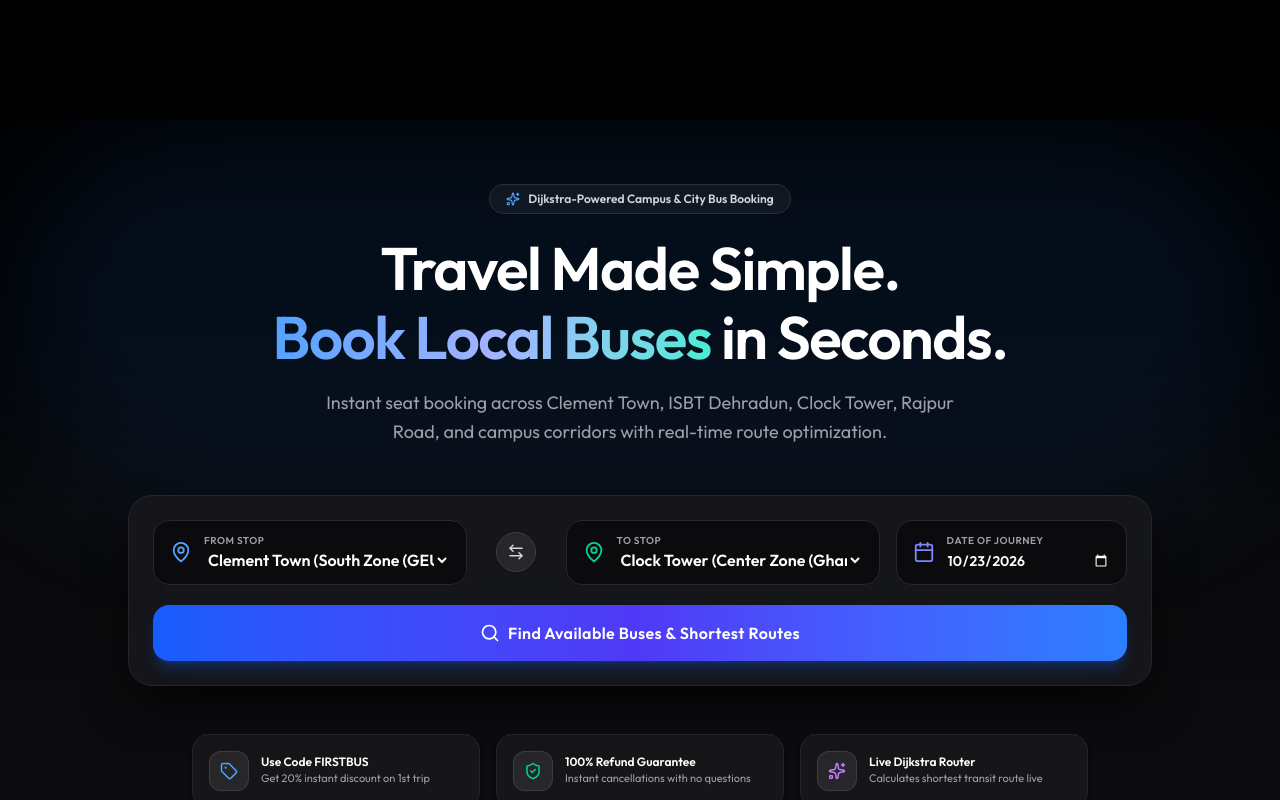
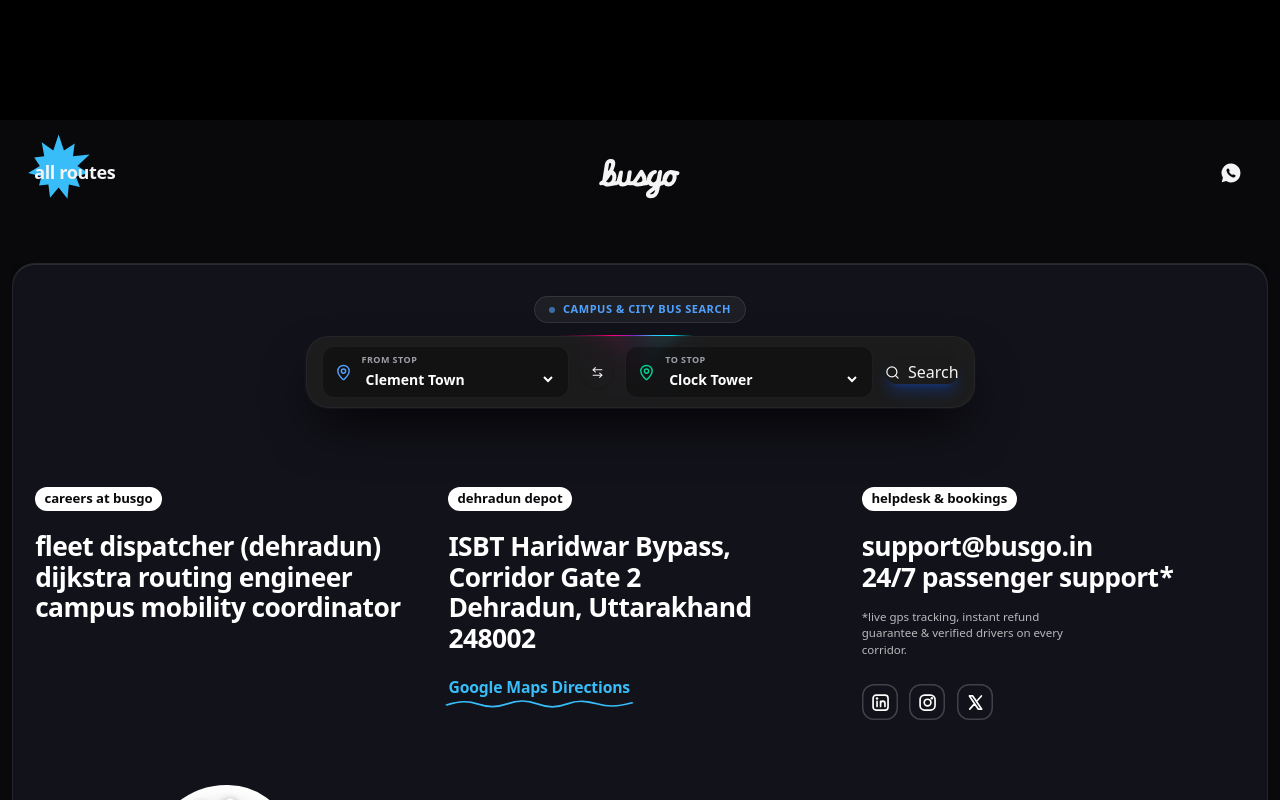
Before and after one commit to kkantsri/PBL-SEM-3, a Next.js app in the folder gocart/: page / in a window 1280 px wide. Shown: the part 1880-2680 px from the top of the page. Built offline with nearby package versions, Linux system fonts and the light colour scheme.

Commit message:
Position StickerSlapFooter as the second scroll page with BorderBeam route search on home page

```diff
--- a/gocart/app/(public)/layout.jsx
+++ b/gocart/app/(public)/layout.jsx
@@ -1,18 +1,17 @@
 'use client'
 import { usePathname } from "next/navigation";
 import Navbar from "@/components/Navbar";
-import Footer from "@/components/Footer";
 import StickerSlapFooter from "@/components/StickerSlapFooter";
 
 export default function PublicLayout({ children }) {
     const pathname = usePathname();
-    const isSecondPage = pathname === "/shop";
+    const isHome = pathname === "/";
 
     return (
         <>
             <Navbar />
             {children}
-            {isSecondPage ? <StickerSlapFooter /> : <Footer />}
+            {!isHome && <StickerSlapFooter showSearch={false} />}
         </>
     );
 }
--- a/gocart/app/(public)/page.jsx
+++ b/gocart/app/(public)/page.jsx
@@ -1,6 +1,6 @@
 'use client'
 import SlatShutterHero from "@/components/SlatShutterHero";
-import Hero from "@/components/Hero";
+import StickerSlapFooter from "@/components/StickerSlapFooter";
 import PopularRoutes from "@/components/PopularRoutes";
 import TopOperators from "@/components/TopOperators";
 import WhyBusGo from "@/components/WhyBusGo";
@@ -17,7 +17,10 @@ export default function Home() {
                 revealTitle={["Live GPS Tracking & Certified Fleets,", "Arrive Safely, Every Single Time"]}
                 caption="24/7 passenger emergency support, sanitized coaches, vetted professional drivers, and live GPS route monitoring across all corridors."
             />
-            <Hero />
+            {/* Second Page As You Scroll */}
+            <section className="relative z-10 w-full">
+                <StickerSlapFooter showSearch={true} />
+            </section>
             <PopularRoutes />
             <TopOperators />
             <WhyBusGo />
--- a/gocart/components/StickerSlapFooter.jsx
+++ b/gocart/components/StickerSlapFooter.jsx
@@ -1,6 +1,7 @@
 "use client";
 
 import * as React from "react";
+import BorderBeamRouteSearch from "@/components/BorderBeamRouteSearch";
 
 /**
  * Sticker Slap Footer — customized for BusGo:
@@ -507,7 +508,8 @@ export default function StickerSlapFooter({
   socials = DEFAULT_SOCIALS,
   stickers = DEFAULT_STICKERS,
   credits = DEFAULT_CREDITS,
-  height = "auto",
+  showSearch = true,
+  height = "100svh",
   wordmarkMaxHeight = "46svh",
   paper = "#09090b", // Obsidian Black (Matches Website Canvas)
   panel = "#12121a", // Luxury Dark Midnight Slate
@@ -874,6 +876,18 @@ export default function StickerSlapFooter({
       </div>
 
       <div className="ssf-panel">
+        {showSearch && (
+          <div className="relative z-10 w-full px-4 pt-6 sm:pt-8 pb-1 flex flex-col items-center">
+            <div className="inline-flex items-center gap-2 bg-white/5 border border-white/10 px-3.5 py-1 rounded-full text-[11px] font-bold text-blue-400 mb-3 uppercase tracking-wider shadow-sm">
+              <span className="size-1.5 rounded-full bg-blue-400 animate-pulse" />
+              <span>Campus & City Bus Search</span>
+            </div>
+            <div className="w-full max-w-2xl">
+              <BorderBeamRouteSearch />
+            </div>
+          </div>
+        )}
+
         {cols.length > 0 && (
           <div className="ssf-cols" style={{ "--ssf-n": cols.length }}>
             {cols.map((c, k) => (
```
